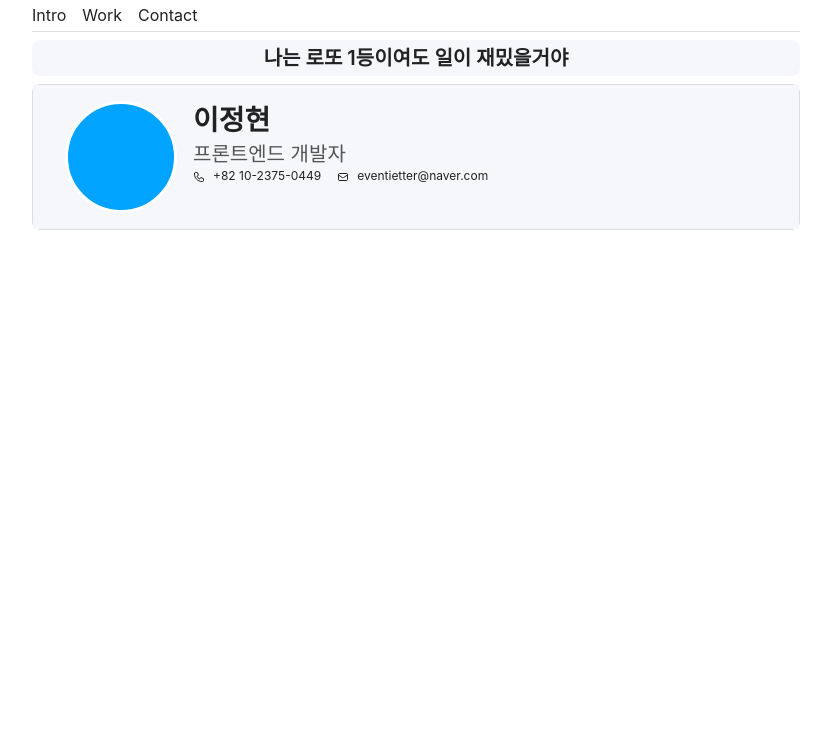
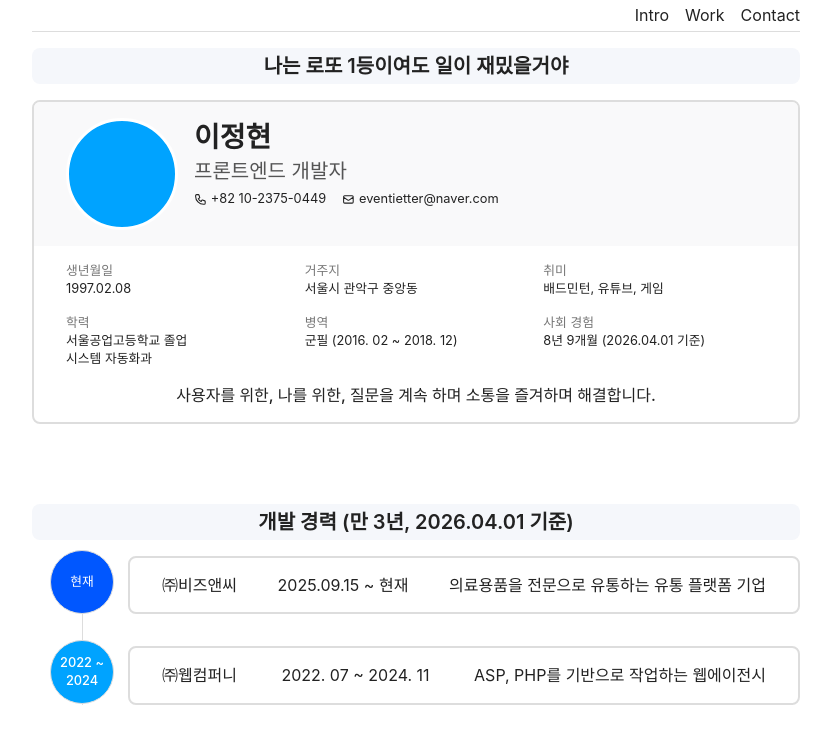
Before and after one commit to 2hyun2/port, a React (Vite) app: page / in a window 1280 px wide. Shown: the top 744 px of the page, without its empty margins (224-1055 px from the left). Built offline with nearby package versions, Linux system fonts and the light colour scheme; a web font is replaced by a local one.

Commit message:
20260401-ver-01

```diff
--- a/src/App.tsx
+++ b/src/App.tsx
@@ -22,8 +22,8 @@ const App = () => {
       </nav>
 
       <section id="intro">
-        <div className="intro-title">나는 로또 1등이여도 일이 재밌을거야</div>
-        <div className="intro-content">
+        <h2 className="section-title">나는 로또 1등이여도 일이 재밌을거야</h2>
+        <article className="intro-content non-padding">
           <div className="intro-user">
             <div className="thumbnail"><img src="" alt="" /></div>
             <div className="desc">
@@ -45,9 +45,56 @@ const App = () => {
               </ul>
             </div>
           </div>
-        </div>
+
+          <div className="intro-introduce">
+            <ul>
+              <li>
+                <h5>생년월일</h5>
+                <p>1997.02.08</p>
+              </li>
+              <li>
+                <h5>거주지</h5>
+                <p>서울시 관악구 중앙동</p>
+              </li>
+              <li>
+                <h5>취미</h5>
+                <p>배드민턴, 유튜브, 게임</p>
+              </li>
+              <li>
+                <h5>학력</h5>
+                <p>서울공업고등학교 졸업 <br />시스템 자동화과</p>
+              </li>
+              <li>
+                <h5>병역</h5>
+                <p>군필 (2016. 02 ~ 2018. 12)</p>
+              </li>
+              <li>
+                <h5>사회 경험</h5>
+                <p>8년 9개월 (2026.04.01 기준)</p>
+              </li>
+              <li className="mind">사용자를 위한, 나를 위한, 질문을 계속 하며 소통을 즐겨하며 해결합니다.</li>
+            </ul>
+          </div>
+        </article>
       </section>
 
+      <section id="experience">
+        <h2 className="section-title">개발 경력 (만 3년, 2026.04.01 기준)</h2>
+        <article className='now'>
+          <div className="company">
+            <a href='https://medistorage.kr/' target='blank'>㈜비즈앤씨</a>
+            <p className="date">2025.09.15 ~ 현재</p>
+            <p className="desc">의료용품을 전문으로 유통하는 유통 플랫폼 기업</p>
+          </div>
+        </article>
+        <article className='past'>
+          <div className="company">
+            <a href='https://www.prix.co.kr/' target='blank'>㈜웹컴퍼니</a>
+            <p className="date">2022. 07 ~ 2024. 11</p>
+            <p className="desc">ASP, PHP를 기반으로 작업하는 웹에이전시</p>
+          </div>
+        </article>
+      </section>
 
     </>
   );
--- a/src/index.css
+++ b/src/index.css
@@ -61,18 +61,42 @@ body {
 
 nav { position: sticky; top: 0; z-index: 50; height: 2rem; width: clamp(0px, 100%, var(--max-wd)); text-align: right; background-color: rgba(255, 255, 255, 0.1); backdrop-filter: blur(0.25rem); border-bottom: 1px solid #ddd; padding: 0.25rem 0; }
 nav .logo { font-size: 1.5rem; color: #f5f5f5; font-weight: 700; }
-nav > ul { display: flex; gap: 1rem; align-items: center; }
+nav > ul { display: inline-flex; gap: 1rem; align-items: center; }
 
-.intro-title { font-size: 1.25rem; font-weight: 600; text-align: center; background-color: var(--bg2); border-radius: 0.5rem; padding: 0.25rem; margin: 0.5rem auto; }
+section { }
+section + section { margin: 4rem 0 0; }
 
-.intro-content { border: 1px solid var(--stroke4); border-radius: 0.5rem; }
+.section-title { font-size: 1.25rem; font-weight: 600; text-align: center; background-color: var(--bg2); border-radius: 0.5rem; padding: 0.25rem; margin: 1rem auto; }
+
+article { border: 2px solid var(--stroke4); border-radius: 0.5rem; overflow: hidden; padding: 1rem 2rem; }
+article.non-padding { padding: 0; }
+
+
+.intro-content {  }
 .intro-content > div { padding: 1rem 2rem; }
 
-.intro-content .intro-user { display: flex; gap: 1rem; align-items: flex-start; background-color: var(--bg2); }
+.intro-content .intro-user { display: flex; gap: 1rem; align-items: flex-start; background-color: var(--bg3); }
 .intro-content .intro-user .thumbnail { width: 7rem; aspect-ratio: 1/1; border: 3px solid #fff; border-radius: 50%; background-color: #00A3FF; }
 .intro-content .intro-user .desc { }
 .intro-content .intro-user .desc .name { font-size: 1.75rem; font-weight: 700; }
-.intro-content .intro-user .desc .job { font-size: 1.25rem; color: var(--typo5); font-weight: 400; }
+.intro-content .intro-user .desc .job { font-size: 1.25rem; color: var(--typo5); font-weight: 400; margin-bottom: 0.5rem; }
 .intro-content .intro-user .desc .contact { display: flex; gap: 1rem; }
-.intro-content .intro-user .desc .contact a { display: flex; gap: 0.5rem; align-items: center; font-size: 0.75rem; }
-.intro-content .intro-user .desc .contact a svg { width: 0.75rem; }
+.intro-content .intro-user .desc .contact a { display: flex; gap: 0.25rem; align-items: center; font-size: 0.8rem; line-height: 1; }
+.intro-content .intro-user .desc .contact a svg { width: 0.8rem; }
+
+.intro-content .intro-introduce > ul { display: flex; flex-wrap: wrap; gap: 1rem; }
+.intro-content .intro-introduce > ul li { flex: 0 1 calc((100% - 2rem)/3); font-size: 0.8rem; }
+.intro-content .intro-introduce > ul li h5 { display: block; color: var(--typo6);}
+.intro-content .intro-introduce > ul li p { }
+.intro-content .intro-introduce > ul li.mind { flex: 1 1 100%; font-size: 1rem; font-weight: 500; text-align: center; }
+
+#experience { position: relative; overflow: hidden; }
+#experience article { position: relative; width: calc(100% - 6rem); margin-left: auto; overflow: initial; }
+#experience article + article { margin-top: 2rem; }
+#experience article::before { position: absolute; content: ''; top: 0; left: -3rem; bottom: -3rem; width: 1px; background-color: var(--stroke4); }
+#experience article::after { position: absolute; content: ''; top: 0; left: -3rem; z-index: 10; width: 4rem; aspect-ratio: 1/1; display: flex; align-items: center; justify-content: center; font-size: 0.8rem; color: #fff; font-weight: 500; text-align: center; background-color: var(--pri6); border: 1px solid var(--stroke4); border-radius: 50%; transform: translate(-50%, -0.5rem); }
+#experience article.now::after { content: '현재'; background-color: var(--pri1); }
+#experience article.past::after { content: '2022 ~ 2024'; background-color: var(--pri2); }
+#experience article.na::after { content: 'N/A'; background-color: var(--pri3); }
+
+#experience article .company { display: flex; flex-wrap: wrap; gap: 1rem; justify-content: space-between;  }
```
